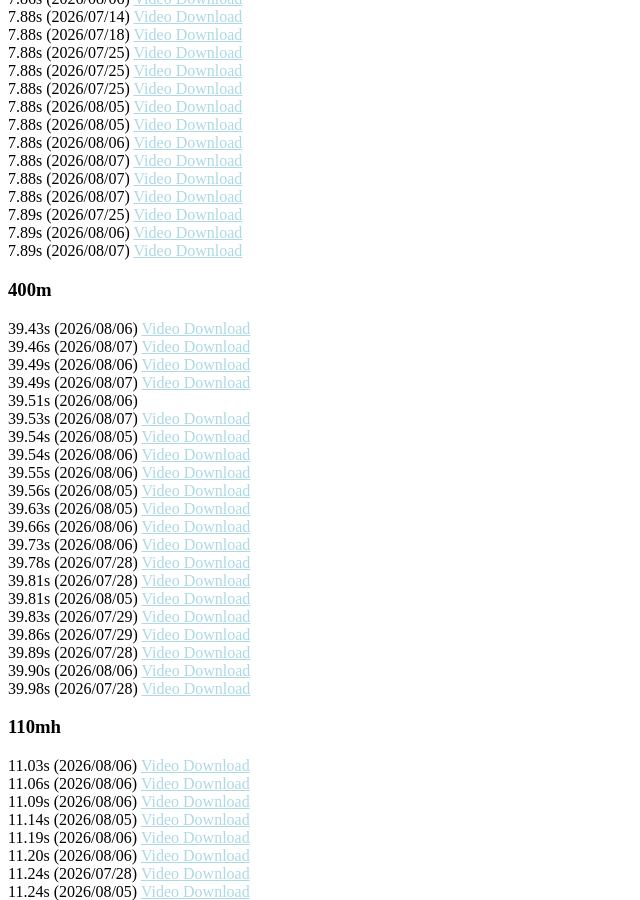
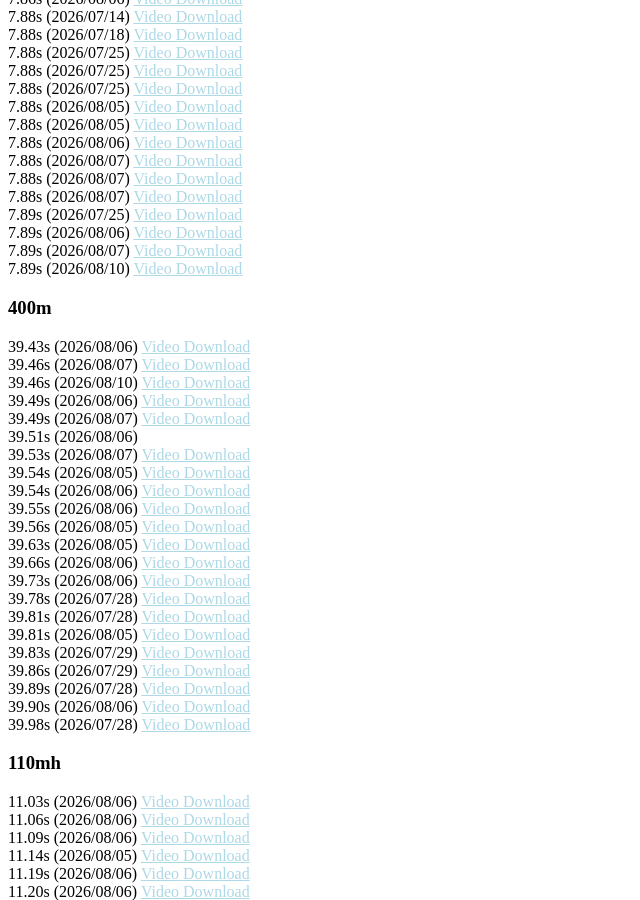
Before and after one commit to CareyRunboLi/CareyRunboLi.github.io, a Jekyll site: the page built from index.md, in a window 1280 px wide and 900 px high, scrolled down 3057 px. Shown: the whole window, without its empty margins (0-640 px from the left). Built offline with Jekyll 4.4.1, drawn with Linux system fonts in a browser that asks for light colours; some web fonts are replaced; formulas are drawn with MathJax 3; a style sheet for code colours, icons or effects is not loaded; our own code applies the rules of GitHub Pages for plain Markdown files.

Commit message:
Update trackandfield.md

```diff
--- a/_includes/trackandfield.md
+++ b/_includes/trackandfield.md
@@ -31,11 +31,13 @@
 7.89s (2026/07/25) <a href="https://runbolicarey.com/assets/TrackAndField/DeluxeTrackAndField_100m_7.89s_260725.mp4"><span>Video Download</span></a>
 7.89s (2026/08/06) <a href="https://runbolicarey.com/assets/TrackAndField/DeluxeTrackAndField_100m_7.89s_260806.mp4"><span>Video Download</span></a>
 7.89s (2026/08/07) <a href="https://runbolicarey.com/assets/TrackAndField/DeluxeTrackAndField_100m_7.89s_260807.mp4"><span>Video Download</span></a>
+7.89s (2026/08/10) <a href="https://runbolicarey.com/assets/TrackAndField/DeluxeTrackAndField_100m_7.89s_260810.mp4"><span>Video Download</span></a>
 
 ### 400m
 
 39.43s (2026/08/06) <a href="https://runbolicarey.com/assets/TrackAndField/DeluxeTrackAndField_400m_39.43s_260806_Lite.mp4"><span>Video Download</span></a>
 39.46s (2026/08/07) <a href="https://runbolicarey.com/assets/TrackAndField/DeluxeTrackAndField_400m_39.46s_260807_Lite.mp4"><span>Video Download</span></a>
+39.46s (2026/08/10) <a href="https://runbolicarey.com/assets/TrackAndField/DeluxeTrackAndField_400m_39.46s_260810_Lite.mp4"><span>Video Download</span></a>
 39.49s (2026/08/06) <a href="https://runbolicarey.com/assets/TrackAndField/DeluxeTrackAndField_400m_39.49s_260806_Lite.mp4"><span>Video Download</span></a>
 39.49s (2026/08/07) <a href="https://runbolicarey.com/assets/TrackAndField/DeluxeTrackAndField_400m_39.49s_260807_Lite.mp4"><span>Video Download</span></a>
 39.51s (2026/08/06)
```
